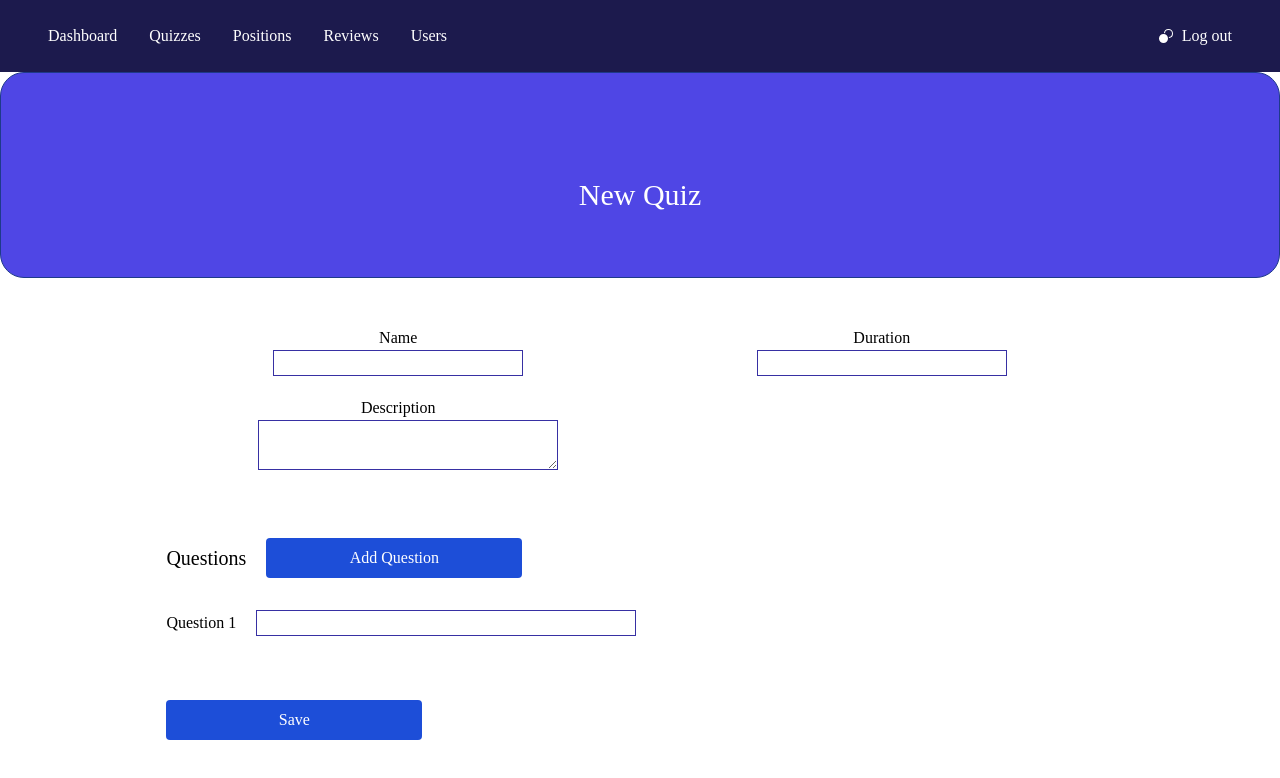
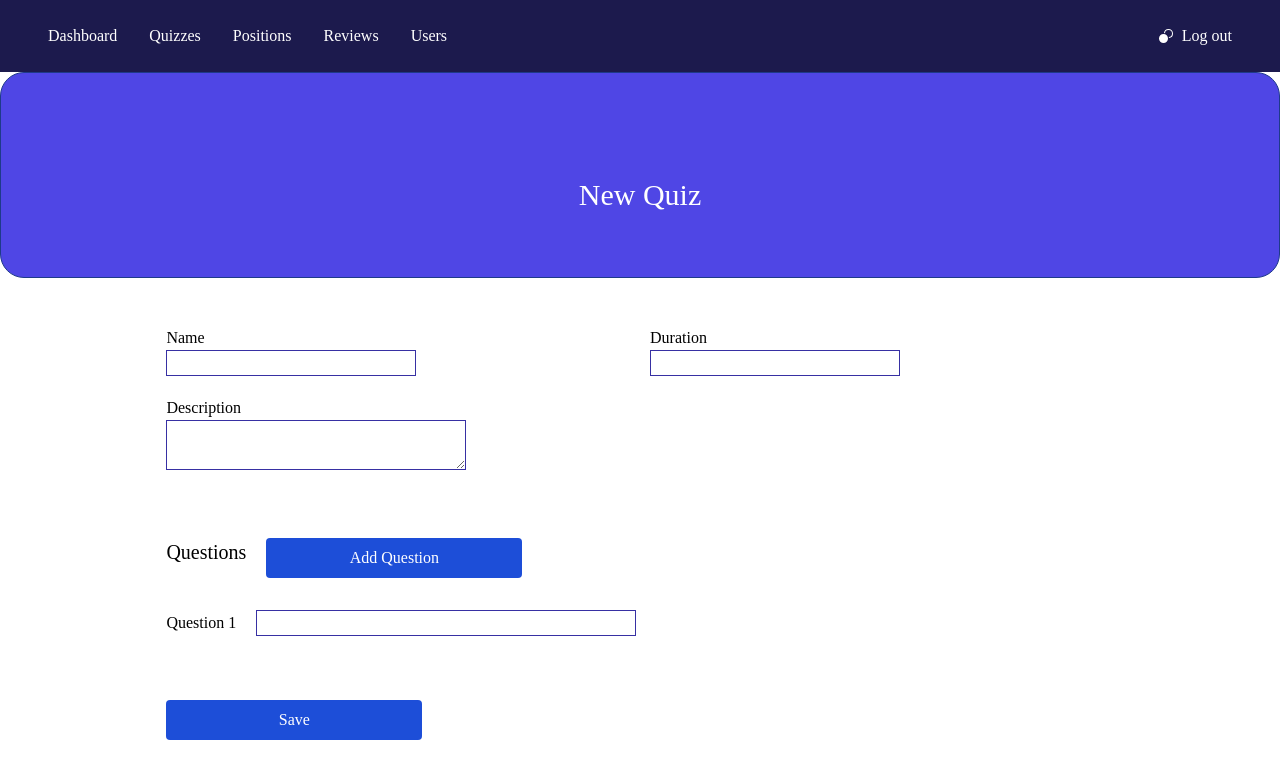
Before and after one commit to nikolap994/recruit_em, a Next.js app: page /recruiter/quiz/create in a window 1280 px wide. Shown: the top 778 px of the page. Built offline with nearby package versions, Linux system fonts and the light colour scheme.

Commit message:
Update Add Quiz styles

```diff
--- a/src/pages/recruiter/quiz/create.js
+++ b/src/pages/recruiter/quiz/create.js
@@ -106,7 +106,7 @@ export default function CreateQuiz() {
 
 				<div className="max-w-7xl mx-auto px-4 md:px-12 mt-12">
 					<div className="grid grid-cols-2 gap-5 items-center justify-center w-4/5 mx-auto">
-						<div className="flex flex-col items-center">
+						<div className="flex flex-col">
 							<label htmlFor="name">Name</label>
 							<input
 								className="border border-indigo-800 border-1 w-[60vw] max-w-[250px]"
@@ -116,7 +116,7 @@ export default function CreateQuiz() {
 								id="name"
 							></input>
 						</div>
-						<div className="flex flex-col items-center">
+						<div className="flex flex-col">
 							<label htmlFor="duration">Duration</label>
 							<input
 								className="border border-indigo-800 border-1 w-[60vw] max-w-[250px]"
@@ -126,10 +126,10 @@ export default function CreateQuiz() {
 								id="duration"
 							></input>
 						</div>
-						<div className="flex flex-col items-center">
+						<div className="flex flex-col">
 							<label htmlFor="description">Description</label>
 							<textarea
-								className="border border-indigo-800 border-1 ml-5 w-[60vw] max-w-[300px]"
+								className="border border-indigo-800 border-1 w-[60vw] max-w-[300px]"
 								required
 								type="text"
 								name="description"
@@ -141,10 +141,10 @@ export default function CreateQuiz() {
 							className="mt-12 mb-5 row-start-3 col-span-2"
 							id="questionList"
 						>
-							<div className="flex items-center mb-8 ">
+							<div className="flex mb-8 ">
 								<h3 className="text-xl">Questions</h3>
 								<button
-									className="row-start-3 col-span-2 text-white bg-blue-700 rounded text-center w-64 inline-block pt-2 pb-2 ml-5 flex justify-center"
+									className="row-start-3 col-span-2 text-white bg-blue-700 rounded text-center w-64 inline-block ml-5 pt-2 pb-2 flex justify-center"
 									type="button"
 									onClick={() => setQuestionNum((prev) => prev + 1)}
 								>
```
